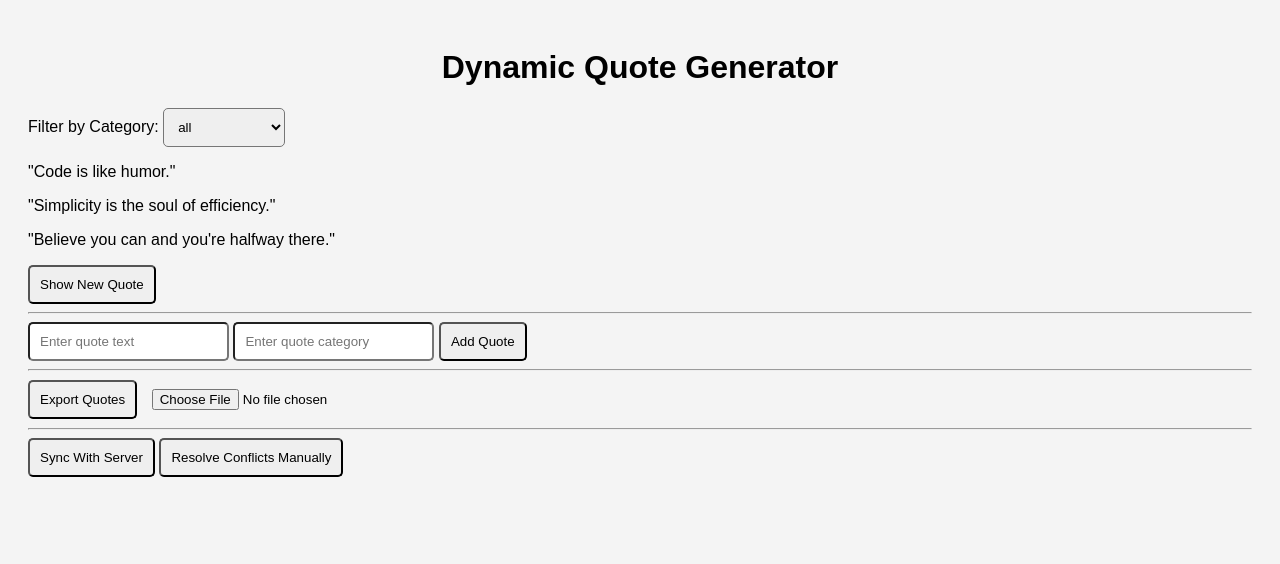
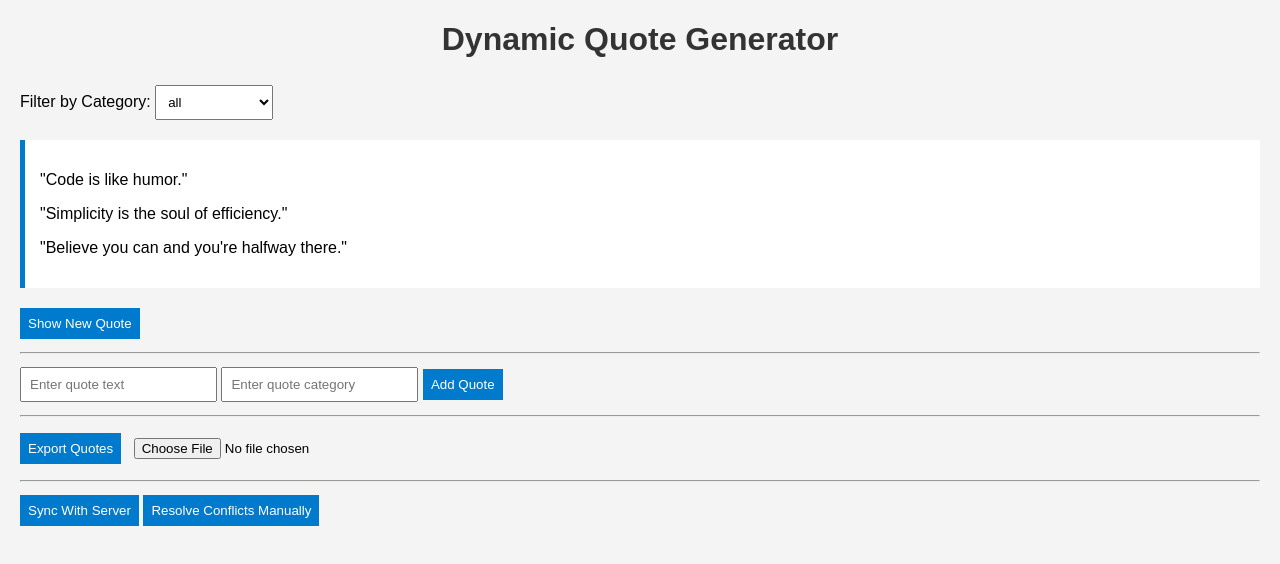
Before and after one commit to ndiateresia-ux/alx_fe_javascript, a plain HTML site: page dom-manipulation/index.html in a window 1280 px wide. Drawn offline with Linux system fonts and the light colour scheme.

Commit message:
Update styles.css

```diff
--- a/dom-manipulation/styles.css
+++ b/dom-manipulation/styles.css
@@ -1,37 +1,40 @@
 body {
   font-family: Arial, sans-serif;
-  padding: 20px;
-  background: #f4f4f4;
+  margin: 20px;
+  background-color: #f4f4f4;
 }
 
 h1 {
   text-align: center;
+  color: #333;
 }
 
-.controls {
-  display: flex;
-  gap: 10px;
-  justify-content: center;
-  margin-bottom: 20px;
-}
-
-.quote-box {
+#quoteDisplay {
   background: white;
-  padding: 20px;
-  border-radius: 8px;
-  min-height: 80px;
-  margin-bottom: 20px;
-  box-shadow: 0 0 10px rgba(0,0,0,0.1);
-}
-
-.form-container, .import-export {
-  margin-top: 20px;
-  display: flex;
-  flex-direction: column;
-  gap: 10px;
+  border-left: 5px solid #007acc;
+  padding: 15px;
+  margin: 15px 0;
+  min-height: 60px;
 }
 
 input, select, button {
-  padding: 10px;
-  border-radius: 5px;
+  padding: 8px;
+  margin: 5px 0;
 }
+
+button {
+  background-color: #007acc;
+  color: white;
+  border: none;
+  cursor: pointer;
+}
+
+button:hover {
+  background-color: #005f99;
+}
+
+#notification {
+  font-weight: bold;
+  margin-bottom: 10px;
+  color: green;
+}
```
